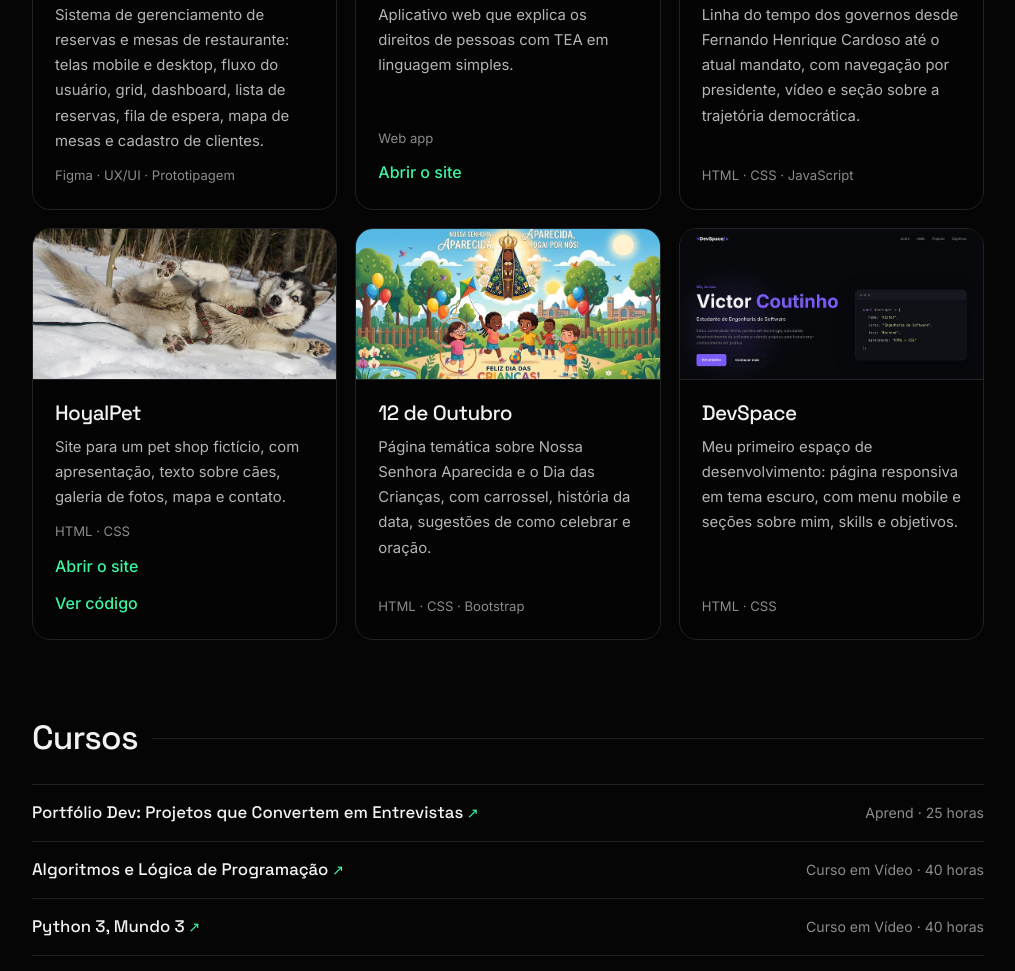
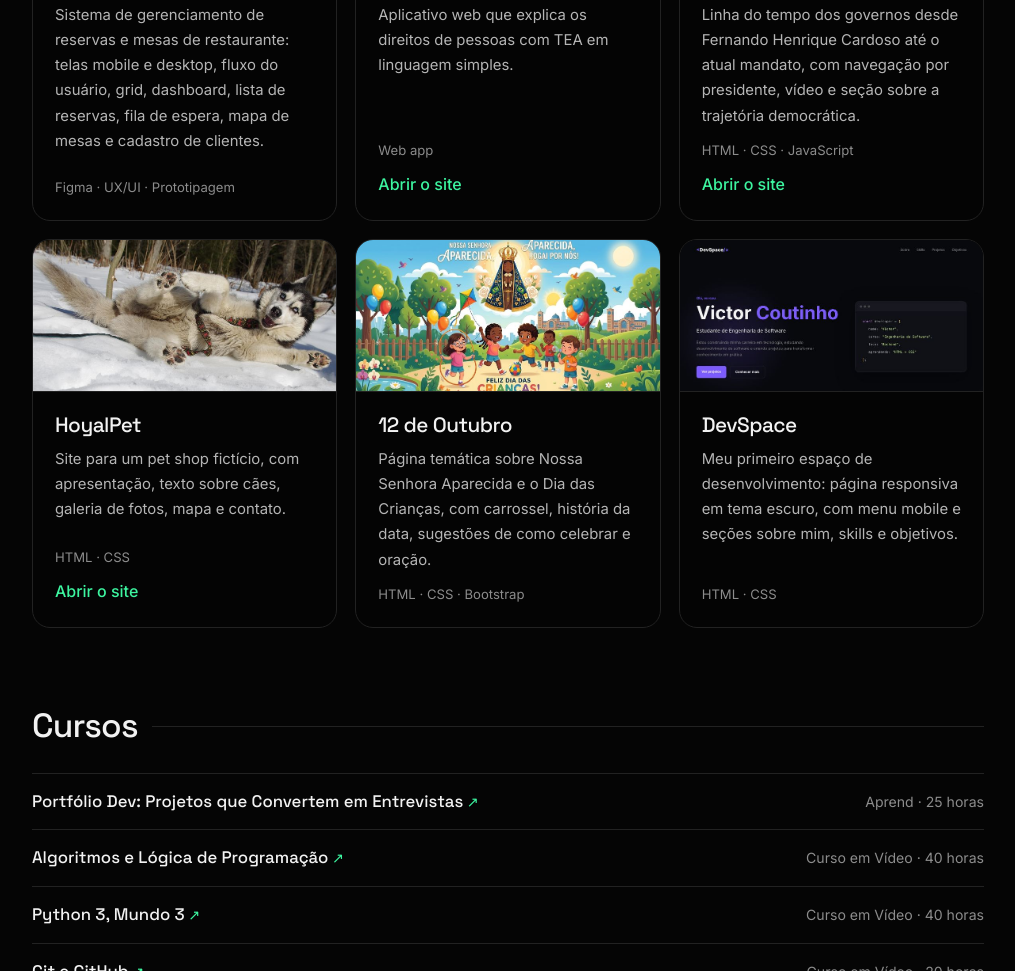
Before and after one commit to Victor-Coutin/portfolio, a plain HTML site: page index.html in a window 1280 px wide. Shown: the part 1999-2970 px from the top of the page, without its empty margins (132-1147 px from the left). Drawn offline with Linux system fonts and the light colour scheme.

Commit message:
Adiciona links do Presidentes do Brasil
Removed the GitHub link for the HoyalPet project and kept only the live site link.

```diff
--- a/index.html
+++ b/index.html
@@ -107,6 +107,7 @@
           <h3>Presidentes do Brasil</h3>
           <p>Linha do tempo dos governos desde Fernando Henrique Cardoso até o atual mandato, com navegação por presidente, vídeo e seção sobre a trajetória democrática.</p>
           <span class="tg">HTML · CSS · JavaScript</span>
+          <a class="go" href="https://victor-coutin.github.io/Presidentes-do-Brasil/" target="_blank" rel="noopener">Abrir o site</a>
         </div>
       </article>
       <article class="proj">
@@ -115,8 +116,7 @@
           <h3>HoyalPet</h3>
           <p>Site para um pet shop fictício, com apresentação, texto sobre cães, galeria de fotos, mapa e contato.</p>
           <span class="tg">HTML · CSS</span>
-                    <a class="go" href="https://victor-coutin.github.io/HoyalPet/" target="_blank" rel="noopener">Abrir o site</a>
-          <a class="go" href="https://github.com/Victor-Coutin/HoyalPet" target="_blank" rel="noopener">Ver código</a>
+          <a class="go" href="https://victor-coutin.github.io/HoyalPet/" target="_blank" rel="noopener">Abrir o site</a>
         </div>
       </article>
       <article class="proj">
```
